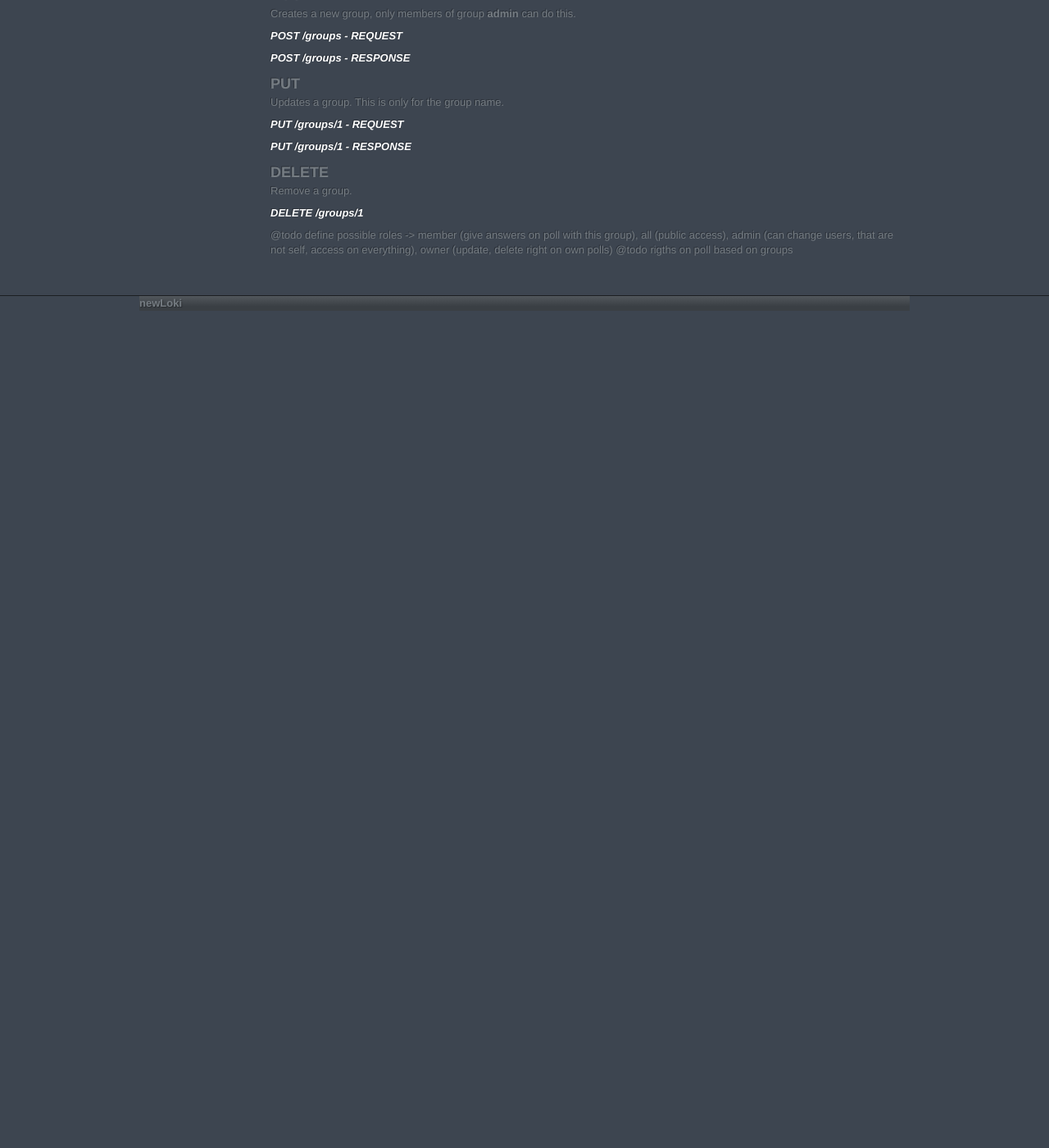
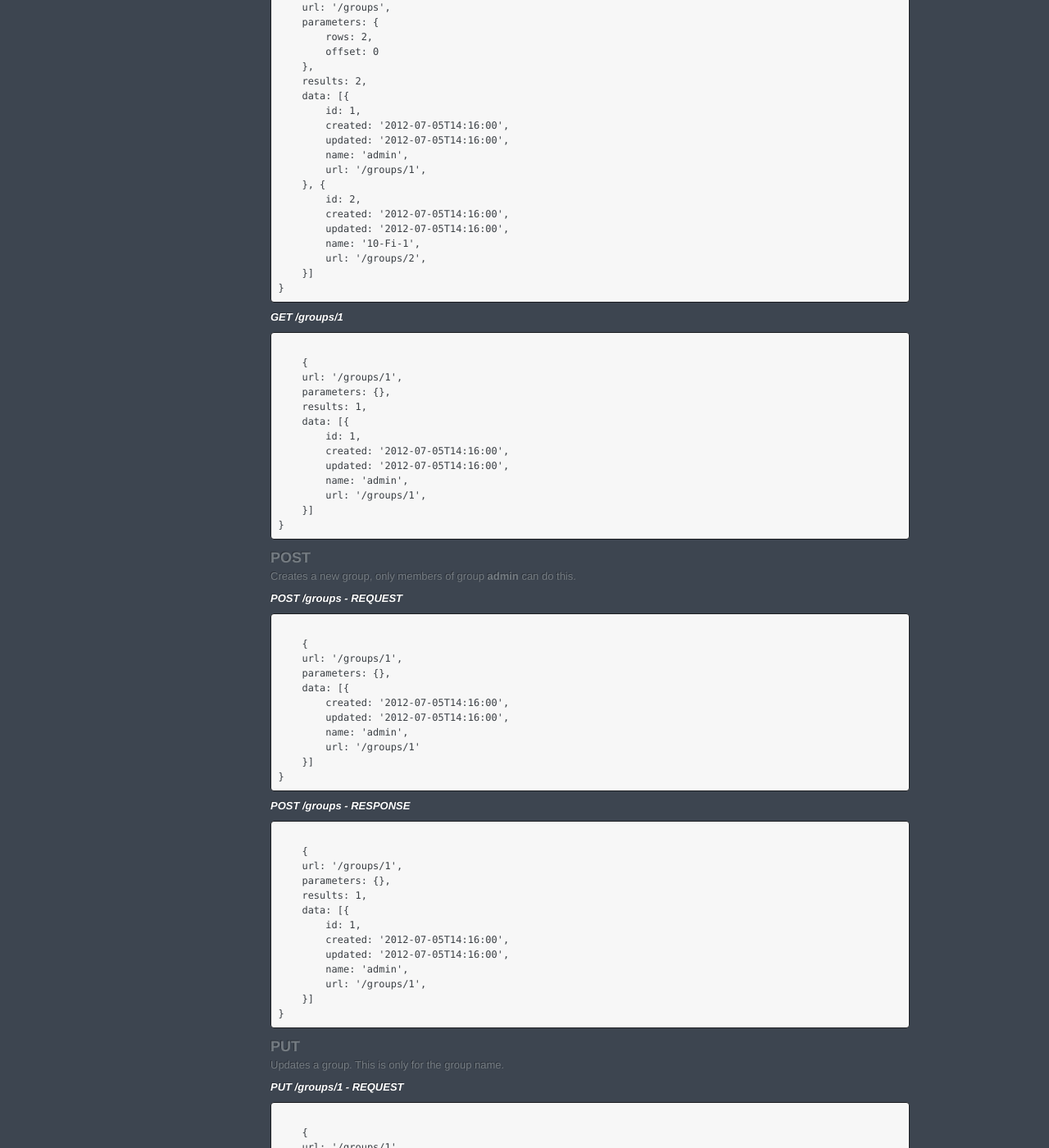
Before and after one commit to newLoki/Pollex, a Jekyll site: the page built from _posts/2012-05-08-groups.markdown, in a window 1280 px wide and 1400 px high, scrolled down 270 px. Shown: the whole window at 82% size. Built offline with Jekyll 4.4.1, drawn with Linux system fonts in a browser that asks for light colours; nearby versions of some CDN libraries; Markdown is read by kramdown in place of the engine named in the settings; before the commit the page ends 900 px from its top, so only the background shows below that; some of the changed text lies outside the part shown.

Commit message:
- include code on each related part

```diff
--- a/_posts/2012-05-08-groups.markdown
+++ b/_posts/2012-05-08-groups.markdown
@@ -14,29 +14,49 @@ availeable groups will be returned, limited by _rows_ (_default: 10_) and starti
 * offset - where to start the query, only necessary if no _id | name_ where given.
 
 _**[GET /groups?rows=2&offset=0](https://github.com/newLoki/Pollex/blob/gh-pages/_includes/mockups/json/groups/get.index.json)**_
+<pre><code class='javascript'>
+    {% include mockups/json/groups/get.index.json %}
+</code></pre>
 
 _**[GET /groups/1](https://github.com/newLoki/Pollex/blob/gh-pages/_includes/mockups/json/groups/get.1.json)**_
+<pre><code class='javascript'>
+    {% include mockups/json/groups/get.1.json %}
+</code></pre>
 
 ###POST
 Creates a new group, only members of group __admin__ can do this.
 
 _**[POST /groups - REQUEST](https://github.com/newLoki/Pollex/blob/gh-pages/_includes/mockups/json/groups/post.request.json)**_
+<pre><code class='javascript'>
+    {% include mockups/json/groups/post.request.json %}
+</code></pre>
 
 _**[POST /groups - RESPONSE](https://github.com/newLoki/Pollex/blob/gh-pages/_includes/mockups/json/groups/post.response.json)**_
+<pre><code class='javascript'>
+    {% include mockups/json/groups/post.response.json %}
+</code></pre>
 
 ###PUT
 Updates a group.
 This is only for the group name.
 
 _**[PUT /groups/1 - REQUEST](https://github.com/newLoki/Pollex/blob/gh-pages/_includes/mockups/json/groups/put.request.json)**_
+<pre><code class='javascript'>
+    {% include mockups/json/groups/put.request.json %}
+</code></pre>
 
 _**[PUT /groups/1 - RESPONSE](https://github.com/newLoki/Pollex/blob/gh-pages/_includes/mockups/json/groups/put.response.json)**_
+<pre><code class='javascript'>
+    {% include mockups/json/groups/put.response.json %}
+</code></pre>
 
 ###DELETE
 Remove a group.
 
 _**[DELETE /groups/1](https://github.com/newLoki/Pollex/blob/gh-pages/_includes/mockups/json/groups/delete.1.json)**_
-
+<pre><code class='javascript'>
+    {% include mockups/json/groups.delete.1.json %}
+</code></pre>
 
 @todo define possible roles -> member (give answers on poll with this group), all (public access),
 admin (can change users, that are not self, access on everything), owner (update, delete right on own polls)
```
Also changed, not shown: _posts/2012-05-08-password.markdown (+8 -0 lines), _posts/2012-05-08-polls.markdown (+27 -7 lines), _posts/2012-05-08-questions.markdown (+21 -1 lines), _posts/2012-05-08-users.markdown (+21 -0 lines).
